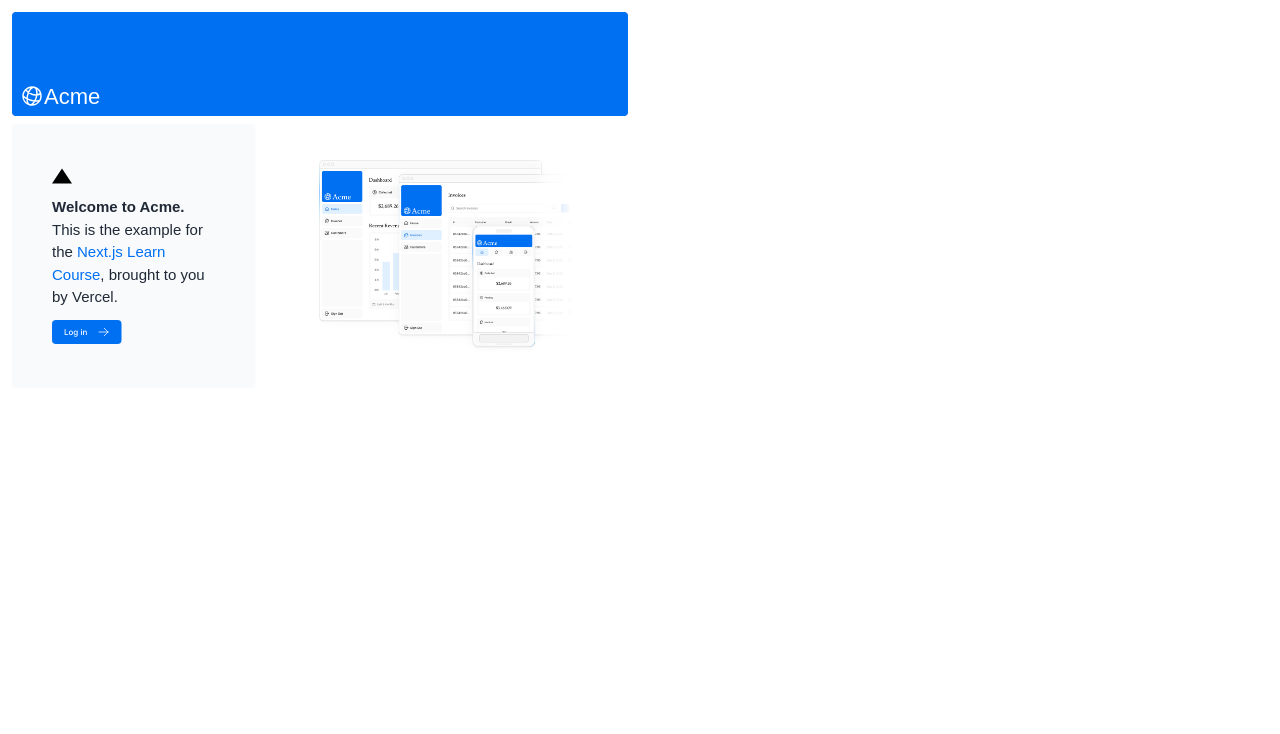
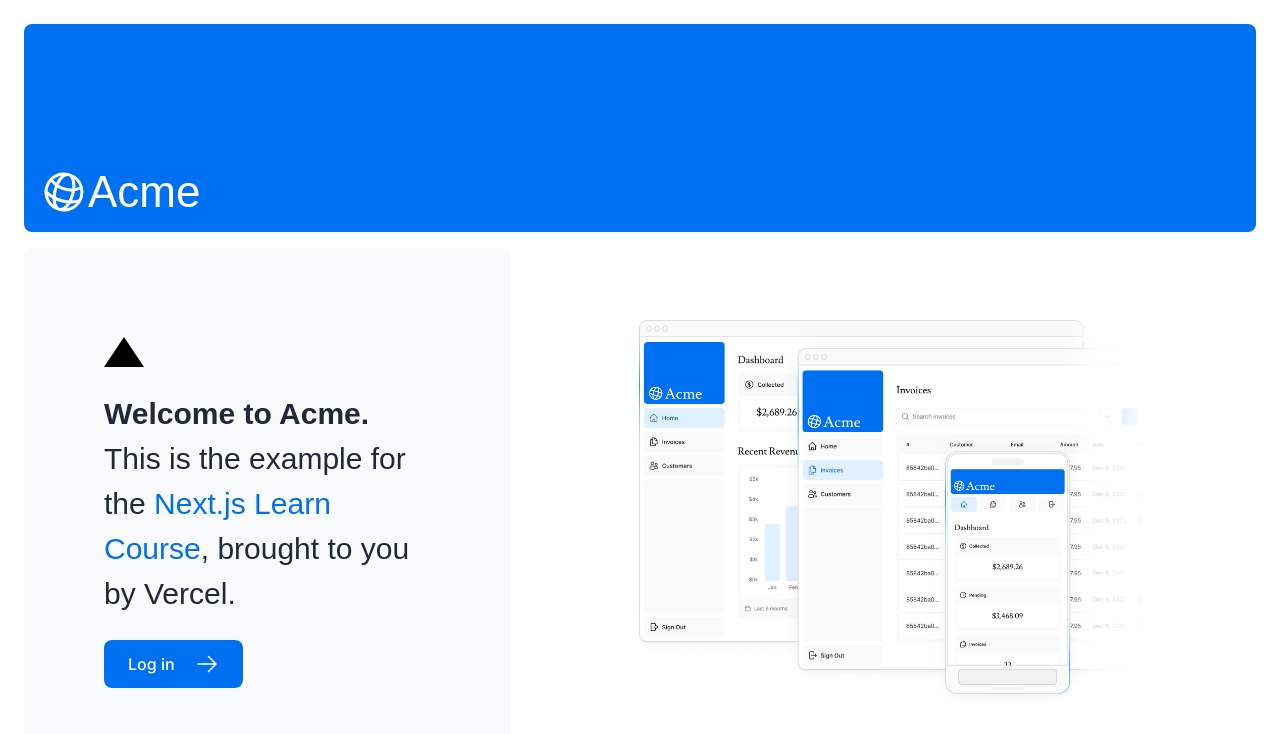
Before and after one commit to Proce2/nextjs-dashboard, a Next.js app: page / in a window 1280 px wide. Shown: the top 734 px of the page. Built offline with nearby package versions, Linux system fonts and the light colour scheme; a web font is replaced by a local one.

Commit message:
Rollback

```diff
--- a/app/ui/global.css
+++ b/app/ui/global.css
@@ -1,13 +1,6 @@
 @tailwind base;
 @tailwind components;
 @tailwind utilities;
-
-@layer base {
-  html {
-    transform: scale(0.5);
-    transform-origin: top left;
-  }
-}
 
 input[type='number'] {
   -moz-appearance: textfield;
```
